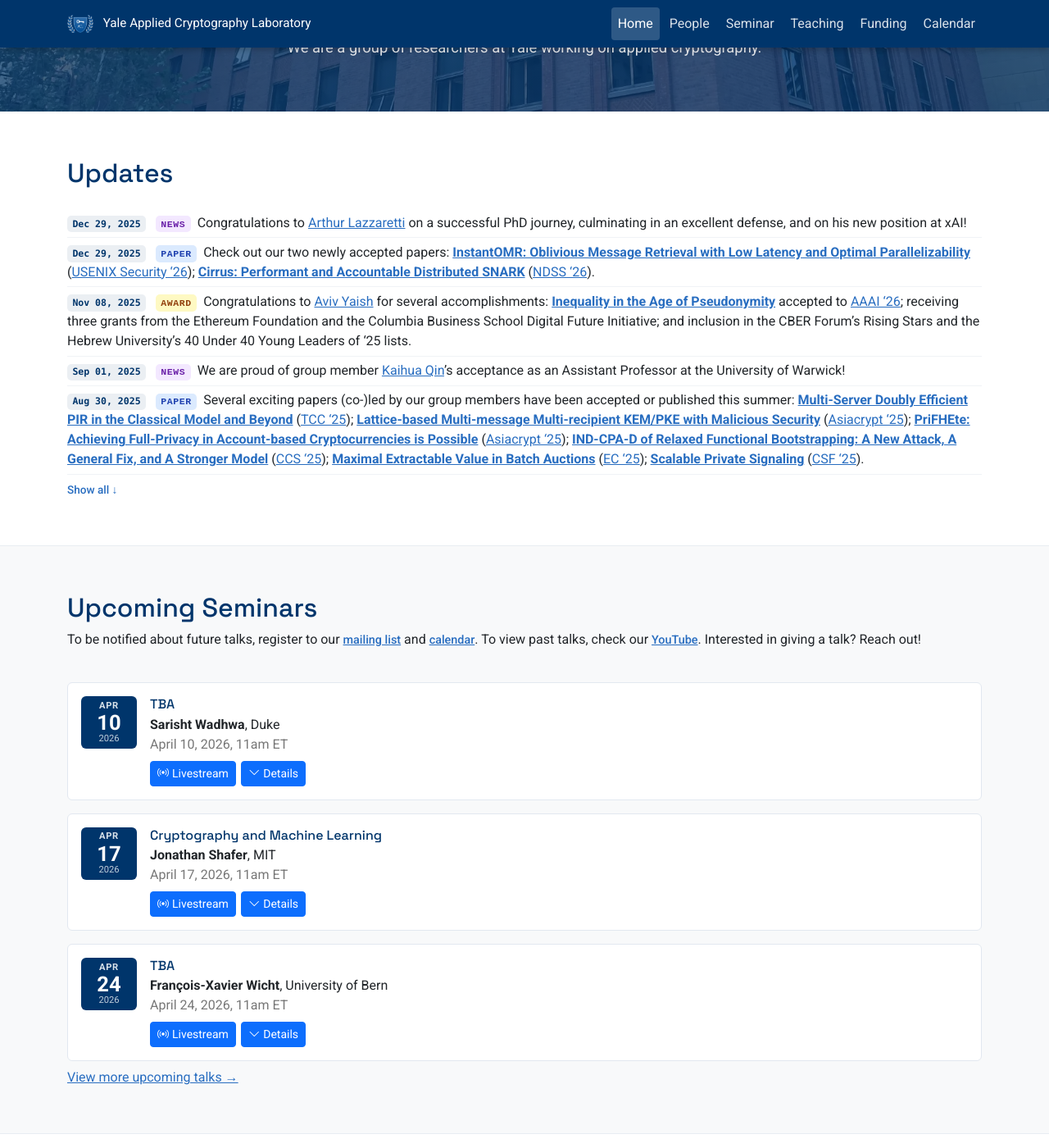
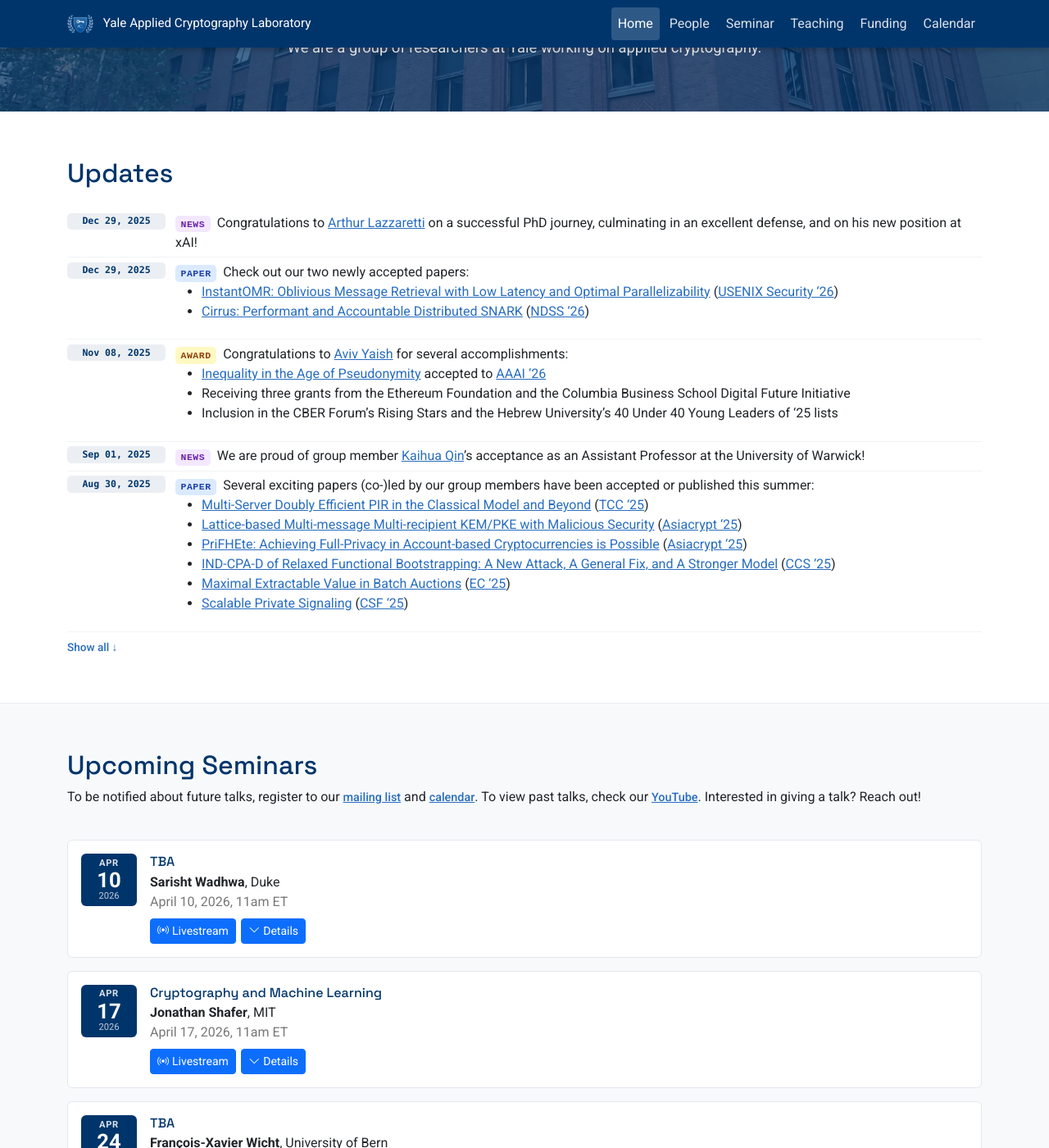
Before and after one commit to yale-acl/yacl-website, a Jekyll site: the page built from index.md, in a window 1280 px wide and 1400 px high, scrolled down 334 px. Shown: the whole window at 82% size. Built offline with Jekyll 4.4.1, drawn with Linux system fonts in a browser that asks for light colours.

Commit message:
Refine homepage updates formatting
Co-authored-by: OpenAI Codex <codex@openai.com>

```diff
--- a/_data/updates.yml
+++ b/_data/updates.yml
@@ -7,11 +7,20 @@
 
 - date: "2025-12-29"
   tag: paper
-  text: "Check out our two newly accepted papers: [**InstantOMR: Oblivious Message Retrieval with Low Latency and Optimal Parallelizability**](https://eprint.iacr.org/2025/2317) ([USENIX Security '26](https://www.usenix.org/conference/usenixsecurity26)); [**Cirrus: Performant and Accountable Distributed SNARK**](https://eprint.iacr.org/2024/1873) ([NDSS '26](https://www.ndss-symposium.org/ndss2026/))."
+  text: |
+    Check out our two newly accepted papers:
+
+    - [InstantOMR: Oblivious Message Retrieval with Low Latency and Optimal Parallelizability](https://eprint.iacr.org/2025/2317) ([USENIX Security '26](https://www.usenix.org/conference/usenixsecurity26))
+    - [Cirrus: Performant and Accountable Distributed SNARK](https://eprint.iacr.org/2024/1873) ([NDSS '26](https://www.ndss-symposium.org/ndss2026/))
 
 - date: "2025-11-08"
   tag: award
-  text: "Congratulations to [Aviv Yaish](https://aviv.yai.sh) for several accomplishments: [**Inequality in the Age of Pseudonymity**](https://doi.org/g9z6tc) accepted to [AAAI '26](https://aaai.org/conference/aaai/aaai-26/); receiving three grants from the Ethereum Foundation and the Columbia Business School Digital Future Initiative; and inclusion in the CBER Forum's Rising Stars and the Hebrew University's 40 Under 40 Young Leaders of '25 lists."
+  text: |
+    Congratulations to [Aviv Yaish](https://aviv.yai.sh) for several accomplishments:
+
+    - [Inequality in the Age of Pseudonymity](https://doi.org/g9z6tc) accepted to [AAAI '26](https://aaai.org/conference/aaai/aaai-26/)
+    - Receiving three grants from the Ethereum Foundation and the Columbia Business School Digital Future Initiative
+    - Inclusion in the CBER Forum's Rising Stars and the Hebrew University's 40 Under 40 Young Leaders of '25 lists
 
 - date: "2025-09-01"
   tag: news
@@ -19,7 +28,15 @@
 
 - date: "2025-08-30"
   tag: paper
-  text: "Several exciting papers (co-)led by our group members have been accepted or published this summer: [**Multi-Server Doubly Efficient PIR in the Classical Model and Beyond**](https://eprint.iacr.org/2024/829) ([TCC '25](https://tcc.iacr.org/2025/)); [**Lattice-based Multi-message Multi-recipient KEM/PKE with Malicious Security**](https://eprint.iacr.org/2025/1655) ([Asiacrypt '25](https://asiacrypt.iacr.org/2025/)); [**PriFHEte: Achieving Full-Privacy in Account-based Cryptocurrencies is Possible**](https://eprint.iacr.org/2023/710.pdf) ([Asiacrypt '25](https://asiacrypt.iacr.org/2025/)); [**IND-CPA-D of Relaxed Functional Bootstrapping: A New Attack, A General Fix, and A Stronger Model**](https://eprint.iacr.org/2025/1627) ([CCS '25](https://www.sigsac.org/ccs/CCS2025/)); [**Maximal Extractable Value in Batch Auctions**](https://dl.acm.org/doi/10.1145/3736252.3742581) ([EC '25](https://ec25.sigecom.org/)); [**Scalable Private Signaling**](https://eprint.iacr.org/2023/572) ([CSF '25](https://csf2025.ieee-security.org/))."
+  text: |
+    Several exciting papers (co-)led by our group members have been accepted or published this summer:
+
+    - [Multi-Server Doubly Efficient PIR in the Classical Model and Beyond](https://eprint.iacr.org/2024/829) ([TCC '25](https://tcc.iacr.org/2025/))
+    - [Lattice-based Multi-message Multi-recipient KEM/PKE with Malicious Security](https://eprint.iacr.org/2025/1655) ([Asiacrypt '25](https://asiacrypt.iacr.org/2025/))
+    - [PriFHEte: Achieving Full-Privacy in Account-based Cryptocurrencies is Possible](https://eprint.iacr.org/2023/710.pdf) ([Asiacrypt '25](https://asiacrypt.iacr.org/2025/))
+    - [IND-CPA-D of Relaxed Functional Bootstrapping: A New Attack, A General Fix, and A Stronger Model](https://eprint.iacr.org/2025/1627) ([CCS '25](https://www.sigsac.org/ccs/CCS2025/))
+    - [Maximal Extractable Value in Batch Auctions](https://dl.acm.org/doi/10.1145/3736252.3742581) ([EC '25](https://ec25.sigecom.org/))
+    - [Scalable Private Signaling](https://eprint.iacr.org/2023/572) ([CSF '25](https://csf2025.ieee-security.org/))
 
 - date: "2025-05-20"
   tag: news
@@ -35,15 +52,15 @@
 
 - date: "2025-03-15"
   tag: paper
-  text: "Three papers by YACL members were accepted to [IEEE S&P '25](https://sp2025.ieee-security.org/): [**Decentralization of Ethereum's Builder Market**](https://doi.org/10.48550/arXiv.2405.01329); [**Permissionless Verifiable Information Dispersal (Data Availability for Bitcoin Rollups)**](https://ia.cr/2024/1299); [**HydraProofs: Optimally Computing All Proofs in a Vector Commitment (with applications to efficient zkSNARKs over data from multiple users)**](https://eprint.iacr.org/2025/813)."
+  text: "Three papers by YACL members were accepted to [IEEE S&P '25](https://sp2025.ieee-security.org/): [Decentralization of Ethereum's Builder Market](https://doi.org/10.48550/arXiv.2405.01329); [Permissionless Verifiable Information Dispersal (Data Availability for Bitcoin Rollups)](https://ia.cr/2024/1299); [HydraProofs: Optimally Computing All Proofs in a Vector Commitment (with applications to efficient zkSNARKs over data from multiple users)](https://eprint.iacr.org/2025/813)."
 
 - date: "2025-02-10"
   tag: paper
-  text: "Two YACL papers were accepted to [USENIX Security '25](https://www.usenix.org/conference/usenixsecurity25): [**Recover from Excessive Faults in Partially-Synchronous BFT SMR**](https://ia.cr/2025/083); [**Qelect: Lattice-based Single Secret Leader Election Made Practical**](https://ia.cr/2025/122)."
+  text: "Two YACL papers were accepted to [USENIX Security '25](https://www.usenix.org/conference/usenixsecurity25): [Recover from Excessive Faults in Partially-Synchronous BFT SMR](https://ia.cr/2025/083); [Qelect: Lattice-based Single Secret Leader Election Made Practical](https://ia.cr/2025/122)."
 
 - date: "2025-02-07"
   tag: paper
-  text: "Several interesting papers by lab members were accepted to [Eurocrypt '25](https://eurocrypt.iacr.org/2025/): [**Blaze: Fast SNARKs from Interleaved RAA Codes**](https://ia.cr/2024/1609); [**Disincentivize Collusion in Verifiable Secret Sharing**](https://www.cs.purdue.edu/homes/hmaji/papers/GKMN24.pdf); [**Snake-eye Resistant PKE from LWE for Oblivious Message Retrieval and Robust Encryption**](https://ia.cr/2024/510)."
+  text: "Several interesting papers by lab members were accepted to [Eurocrypt '25](https://eurocrypt.iacr.org/2025/): [Blaze: Fast SNARKs from Interleaved RAA Codes](https://ia.cr/2024/1609); [Disincentivize Collusion in Verifiable Secret Sharing](https://www.cs.purdue.edu/homes/hmaji/papers/GKMN24.pdf); [Snake-eye Resistant PKE from LWE for Oblivious Message Retrieval and Robust Encryption](https://ia.cr/2024/510)."
 
 - date: "2025-01-31"
   tag: talk
@@ -56,4 +73,4 @@
 
 - date: "2024-12-06"
   tag: paper
-  text: "Be sure to check our lab members' recent batch of [FC '25](https://fc25.ifca.ai/) papers: [**Prooφ: A ZKP Market Mechanism**](https://arxiv.org/pdf/2404.06495); [**Robust Double Auctions for Resource Allocation**](https://ia.cr/2024/1750); [**Towards Optimal Parallel Broadcast under a Dishonest Majority**](https://ia.cr/2024/974); [**Rational Secret Sharing with Competition**](https://ia.cr/2025/242); [**The Case of FBA as a DEX Processing Model**](https://doi.org/10.48550/arXiv.2302.01177)."
+  text: "Be sure to check our lab members' recent batch of [FC '25](https://fc25.ifca.ai/) papers: [Prooφ: A ZKP Market Mechanism](https://arxiv.org/pdf/2404.06495); [Robust Double Auctions for Resource Allocation](https://ia.cr/2024/1750); [Towards Optimal Parallel Broadcast under a Dishonest Majority](https://ia.cr/2024/974); [Rational Secret Sharing with Competition](https://ia.cr/2025/242); [The Case of FBA as a DEX Processing Model](https://doi.org/10.48550/arXiv.2302.01177)."
--- a/assets/css/main.css
+++ b/assets/css/main.css
@@ -70,12 +70,20 @@ a { color: var(--bs-link-color); }
    ============================================================ */
 .updates-list { display: flex; flex-direction: column; }
 
-.update-item { padding: .35rem 0; border-bottom: 1px solid #f0f3f6; }
+.update-item {
+  display: flex;
+  align-items: flex-start;
+  gap: .75rem;
+  padding: .35rem 0;
+  border-bottom: 1px solid #f0f3f6;
+}
 .update-item:last-child { border-bottom: none; }
 
 .update-date {
   display: inline-flex;
   align-items: center;
+  justify-content: center;
+  flex: 0 0 7.5rem;
   background: rgba(0,53,107,.08);
   color: #00356b;
   font-family: ui-monospace, 'Courier New', monospace;
@@ -83,12 +91,10 @@ a { color: var(--bs-link-color); }
   font-weight: 600;
   padding: .1rem .4rem;
   border-radius: 5px;
-  margin-right: .5rem;
   white-space: nowrap;
-  vertical-align: baseline;
 }
 
-.update-body { display: inline; }
+.update-body { display: block; flex: 1 1 auto; min-width: 0; }
 
 .update-tag {
   display: inline-flex;
@@ -244,6 +250,8 @@ a { color: var(--bs-link-color); }
 
 @media (max-width: 768px) {
   .hero-logo { width: 180px; height: 180px; }
+  .update-item { gap: .5rem; }
+  .update-date { flex: 0 0 6.25rem; }
   .person-row, .person-row-featured { grid-template-columns: 80px minmax(0,1fr); }
   .person-photo-large { max-width: 80px; }
 }
```
